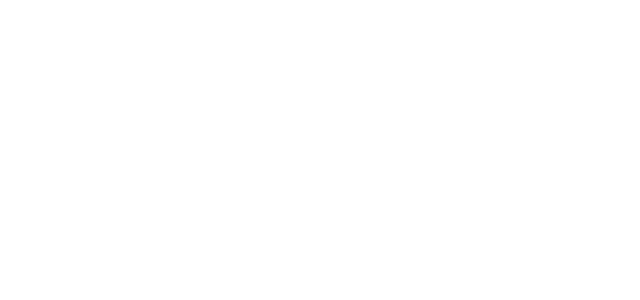
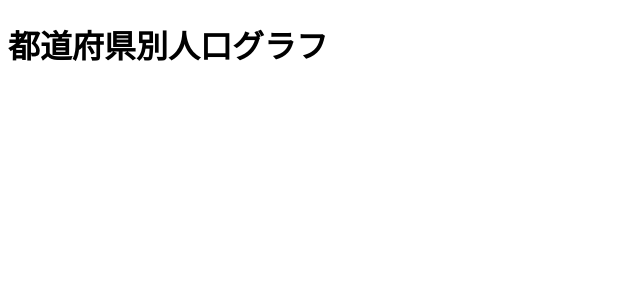
Before and after one commit to wangxuege/PopulationGraphs, a React (Create React App) app: page / in a window 1280 px wide. Shown: the top 300 px of the page, without its empty margins (0-640 px from the left). Built offline with nearby package versions, Linux system fonts and the light colour scheme.

Commit message:
Add main title on top

```diff
--- a/src/App.tsx
+++ b/src/App.tsx
@@ -1,3 +1,9 @@
-const App = () => <div className="App" />
+import Title from './components/Title'
+
+const App = () => (
+  <div className="App">
+    <Title />
+  </div>
+)
 
 export default App
--- /dev/null
+++ b/src/components/Title.tsx
@@ -0,0 +1,9 @@
+const Title = () => (
+  <div>
+    <header>
+      <h1>都道府県別人口グラフ</h1>
+    </header>
+  </div>
+)
+
+export default Title
```
